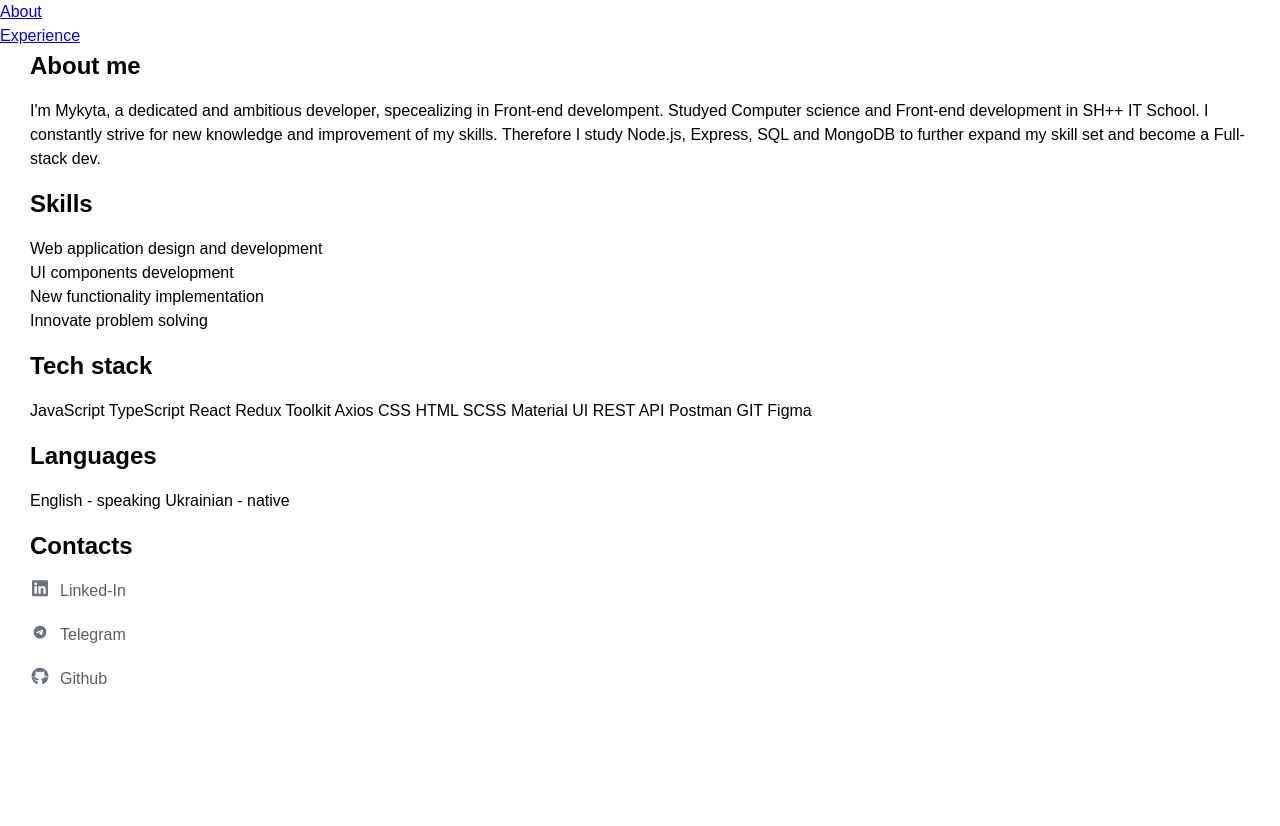
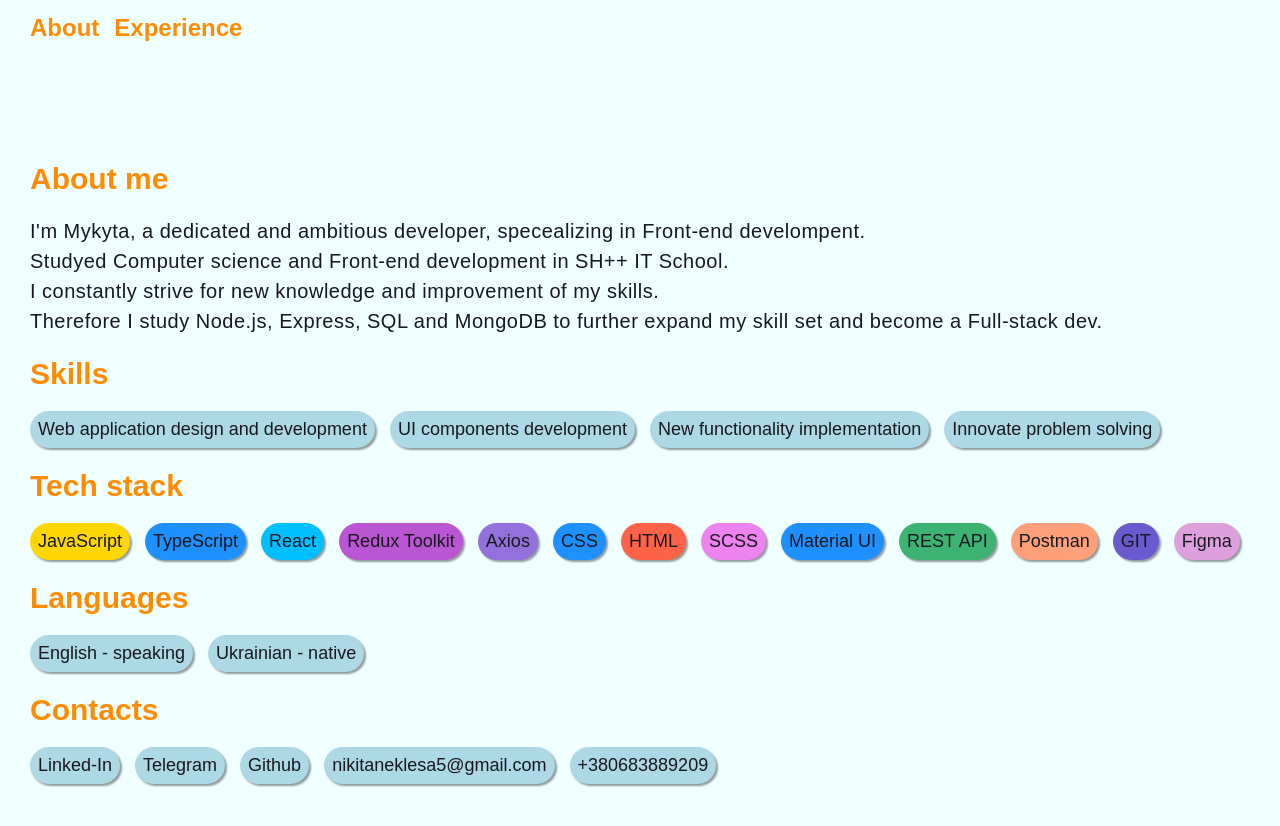
Before and after one commit to FatCaf/homepage, a plain HTML site: page index.html in a window 1280 px wide. Before the commit the page ends 800 px from the top, so only its background shows below. Drawn offline with Linux system fonts and the light colour scheme.

Commit message:
ui/ux improvements and copy to clipboard func

```diff
--- a/index.html
+++ b/index.html
@@ -9,125 +9,108 @@
 		<title>Résumé</title>
 	</head>
 	<body>
-		<head class="head">
+		<header class="head">
+			<div class="container">
 				<nav class="navigation">
-				<ul class="navigation-list">
-					<li class="navigation-list-item"><a href="#" id="about">About</a></li>
+					<ul class="navigation-list fh-start">
+						<li class="navigation-list-item">
+							<a href="#" id="about">About</a>
+						</li>
 						<li class="navigation-list-item">
 							<a href="#" id="experience">Experience</a>
 						</li>
 					</ul>
 				</nav>
-		</head>
+			</div>
+		</header>
 		<main>
 			<section class="about">
 				<div class="container">
 					<div class="about-row fv">
 						<h2>About me</h2>
-						<p class="intro_text">
+						<p class="about-text">
 							I'm Mykyta, a dedicated and ambitious developer, specealizing in
-							Front-end develompent. Studyed Computer science and Front-end
-							development in SH++ IT School. I constantly strive for new
-							knowledge and improvement of my skills. Therefore I study Node.js,
-							Express, SQL and MongoDB to further expand my skill set and become
-							a Full-stack dev.
+							Front-end develompent.<br />
+							Studyed Computer science and Front-end development in SH++ IT
+							School. <br />
+							I constantly strive for new knowledge and improvement of my
+							skills.<br />
+							Therefore I study Node.js, Express, SQL and MongoDB to further
+							expand my skill set and become a Full-stack dev.
 						</p>
 						<h2>Skills</h2>
-						<div class="skills-block">
+						<div class="skills-block fh-start">
+							<div class="chip">
 								<p>Web application design and development</p>
-							<p>UI components development</p>
+							</div>
+							<div class="chip"><p>UI components development</p></div>
+							<div class="chip">
 								<p>New functionality implementation</p>
-							<p>Innovate problem solving</p>
+							</div>
+							<div class="chip"><p>Innovate problem solving</p></div>
 						</div>
 						<h2>Tech stack</h2>
-						<div class="tech-stack-block">
-							<span>JavaScript</span>
-							<span>TypeScript</span>
-							<span>React</span>
-							<span>Redux Toolkit</span>
-							<span>Axios</span>
-							<span>CSS</span>
-							<span>HTML</span>
-							<span>SCSS</span>
-							<span>Material UI</span>
-							<span>REST API</span>
-							<span>Postman</span>
-							<span>GIT</span>
-							<span>Figma</span>
+						<div class="tech-stack-block fh-start">
+							<div class="chip js"><span>JavaScript</span></div>
+							<div class="chip ts"><span>TypeScript</span></div>
+							<div class="chip react"><span>React</span></div>
+							<div class="chip redux"><span>Redux Toolkit</span></div>
+							<div class="chip axios"><span>Axios</span></div>
+							<div class="chip css"><span>CSS</span></div>
+							<div class="chip html"><span>HTML</span></div>
+							<div class="chip scss"><span>SCSS</span></div>
+							<div class="chip mui"><span>Material UI</span></div>
+							<div class="chip rest"><span>REST API</span></div>
+							<div class="chip postman"><span>Postman</span></div>
+							<div class="chip git"><span>GIT</span></div>
+							<div class="chip figma"><span>Figma</span></div>
 						</div>
 						<h2>Languages</h2>
-						<div class="languages-block">
-							<span>English - speaking</span>
-							<span>Ukrainian - native</span>
+						<div class="languages-block fh-start">
+							<div class="chip"><span>English - speaking</span></div>
+							<div class="chip"><span>Ukrainian - native</span></div>
 						</div>
 						<h2>Contacts</h2>
-						<div class="contacts-block">
+						<div class="contacts-block fh-start">
 							<a
 								href="https://www.linkedin.com/in/mykyta-neklesa/"
 								rel="author"
-								class="contact-info__item"
+								class="contact-item"
 								target="_blank"
 							>
-								<div class="contact-info__item-icon-wrapper">
-									<svg
-										class="contact-info__item-icon"
-										xmlns="http://www.w3.org/2000/svg"
-										viewBox="0 0 448 512"
-									>
-										<path
-											d="M416 32H31.9C14.3 32 0 46.5 0 64.3v383.4C0 465.5 14.3 480 31.9
-                                          480H416c17.6 0 32-14.5 32-32.3V64.3c0-17.8-14.4-32.3-32-32.3zM135.4
-                                          416H69V202.2h66.5V416zm-33.2-243c-21.3 0-38.5-17.3-38.5-38.5S80.9
-                                          96 102.2 96c21.2 0 38.5 17.3 38.5 38.5 0 21.3-17.2 38.5-38.5
-                                          38.5zm282.1 243h-66.4V312c0-24.8-.5-56.7-34.5-56.7-34.6 0-39.9
-                                          27-39.9 54.9V416h-66.4V202.2h63.7v29.2h.9c8.9-16.8 30.6-34.5
-                                          62.9-34.5 67.2 0 79.7 44.3 79.7 101.9V416z"
-										></path>
-									</svg>
+								<div class="chip">
+									<span>Linked-In</span>
 								</div>
-								<span>Linked-In</span>
 							</a>
 							<a
-								href="https://www.linkedin.com/in/mykyta-neklesa/"
+								href="https://t.me/mneklesa"
 								rel="author"
-								class="contact-info__item"
+								class="contact-item"
 								target="_blank"
 							>
-								<div class="contact-info__item-icon-wrapper">
-									<svg
-										class="contact-info__item-icon"
-										xmlns="http://www.w3.org/2000/svg"
-										viewBox="0 0 64 64"
-										width="96px"
-										height="96px"
-									>
-										<path
-											d="M32,10c12.15,0,22,9.85,22,22s-9.85,22-22,22s-22-9.85-22-22S19.85,10,32,10z M39.589,40.968	c0.404-1.241,2.301-13.615,2.534-16.054c0.071-0.738-0.163-1.229-0.619-1.449c-0.553-0.265-1.371-0.133-2.322,0.21	c-1.303,0.47-17.958,7.541-18.92,7.951c-0.912,0.388-1.775,0.81-1.775,1.423c0,0.431,0.256,0.673,0.96,0.924	c0.732,0.261,2.577,0.82,3.668,1.121c1.05,0.29,2.243,0.038,2.913-0.378c0.709-0.441,8.901-5.921,9.488-6.402	c0.587-0.48,1.056,0.135,0.576,0.616c-0.48,0.48-6.102,5.937-6.844,6.693c-0.901,0.917-0.262,1.868,0.343,2.249	c0.689,0.435,5.649,3.761,6.396,4.295c0.747,0.534,1.504,0.776,2.198,0.776C38.879,42.942,39.244,42.028,39.589,40.968z"
-										/>
-									</svg>
+								<div class="chip">
+									<span>Telegram</span>
 								</div>
-								<span>Telegram</span>
 							</a>
 							<a
-								href="https://www.linkedin.com/in/mykyta-neklesa/"
+								href="https://github.com/FatCaf"
 								rel="author"
-								class="contact-info__item"
+								class="contact-item"
 								target="_blank"
 							>
-								<div class="contact-info__item-icon-wrapper">
-									<svg
-										class="contact-info__item-icon"
-										xmlns="http://www.w3.org/2000/svg"
-										viewBox="0 0 50 50"
-										width="100px"
-										height="100px"
-									>
-										<path
-											d="M17.791,46.836C18.502,46.53,19,45.823,19,45v-5.4c0-0.197,0.016-0.402,0.041-0.61C19.027,38.994,19.014,38.997,19,39 c0,0-3,0-3.6,0c-1.5,0-2.8-0.6-3.4-1.8c-0.7-1.3-1-3.5-2.8-4.7C8.9,32.3,9.1,32,9.7,32c0.6,0.1,1.9,0.9,2.7,2c0.9,1.1,1.8,2,3.4,2 c2.487,0,3.82-0.125,4.622-0.555C21.356,34.056,22.649,33,24,33v-0.025c-5.668-0.182-9.289-2.066-10.975-4.975 c-3.665,0.042-6.856,0.405-8.677,0.707c-0.058-0.327-0.108-0.656-0.151-0.987c1.797-0.296,4.843-0.647,8.345-0.714 c-0.112-0.276-0.209-0.559-0.291-0.849c-3.511-0.178-6.541-0.039-8.187,0.097c-0.02-0.332-0.047-0.663-0.051-0.999 c1.649-0.135,4.597-0.27,8.018-0.111c-0.079-0.5-0.13-1.011-0.13-1.543c0-1.7,0.6-3.5,1.7-5c-0.5-1.7-1.2-5.3,0.2-6.6 c2.7,0,4.6,1.3,5.5,2.1C21,13.4,22.9,13,25,13s4,0.4,5.6,1.1c0.9-0.8,2.8-2.1,5.5-2.1c1.5,1.4,0.7,5,0.2,6.6c1.1,1.5,1.7,3.2,1.6,5 c0,0.484-0.045,0.951-0.11,1.409c3.499-0.172,6.527-0.034,8.204,0.102c-0.002,0.337-0.033,0.666-0.051,0.999 c-1.671-0.138-4.775-0.28-8.359-0.089c-0.089,0.336-0.197,0.663-0.325,0.98c3.546,0.046,6.665,0.389,8.548,0.689 c-0.043,0.332-0.093,0.661-0.151,0.987c-1.912-0.306-5.171-0.664-8.879-0.682C35.112,30.873,31.557,32.75,26,32.969V33 c2.6,0,5,3.9,5,6.6V45c0,0.823,0.498,1.53,1.209,1.836C41.37,43.804,48,35.164,48,25C48,12.318,37.683,2,25,2S2,12.318,2,25 C2,35.164,8.63,43.804,17.791,46.836z"
-										/>
-									</svg>
+								<div class="chip">
+									<span>Github</span>
 								</div>
-								<span>Github</span>
+							</a>
+							<a href="#" rel="author" class="contact-item">
+								<div class="chip">
+									<span id="email">nikitaneklesa5@gmail.com</span>
+								</div>
+							</a>
+							<a href="tel:+380683889209" rel="author" class="contact-item">
+								<div class="chip">
+									<span>+380683889209</span>
+								</div>
 							</a>
 						</div>
 					</div>
--- a/scripts/index.js
+++ b/scripts/index.js
@@ -7,6 +7,16 @@ const projects = document.querySelectorAll('.project-item');
 const button = document.getElementById('button');
 const modalWrapper = document.getElementById('modal-wrapper');
 const modal = document.getElementById('modal');
+const email = document.getElementById('email');
+
+email.addEventListener('click', () => {
+	const text = email.innerText;
+
+	navigator.clipboard.writeText(text);
+
+	alert(text + ' copied to clipboard');
+});
+
 button.addEventListener('click', () => {
 	modalWrapper.style.display = 'block';
 	modal.innerHTML = createModal(test);
--- a/styles.css
+++ b/styles.css
@@ -8,14 +8,71 @@ body {
 	font-family: Arial, Helvetica, sans-serif;
 	line-height: 1.5;
 	position: relative;
-	--primary-text-color: #181820;
-	--secondary-text-color: #5c5c62;
-	--durability-text-color: #6a737d9c;
+	background-color: #f0ffff;
+	--secondary-text-color: #181820;
 	--icon-color: #6a737d;
 	--border-color: #ff9a0045;
-	--text-decoration-color: #ff9a00;
+	--primary-text-color: #ff8c00;
+	--chip-padding: 5px 8px;
+	--chip-font-size: 18px;
+	--chip-border-radius: 24px;
+	--chip-shadow: 2px 2px 2px rgba(0, 0, 0, 0.4);
 }
 
+ul,
+li {
+	list-style: none;
+}
+
+a {
+	text-decoration: none;
+	color: var(--primary-text-color);
+}
+
+h2 {
+	font-size: 30px;
+	font-weight: bold;
+	color: var(--primary-text-color);
+}
+
+p {
+	color: var(--secondary-text-color);
+}
+
+span {
+	color: var(--secondary-text-color);
+}
+
+/* Utility classes */
+
+.fh {
+	display: flex;
+	flex-direction: row;
+	justify-content: space-between;
+}
+
+.fh-start {
+	display: flex;
+	flex-direction: row;
+	justify-content: start;
+	gap: 15px;
+}
+
+.fv {
+	display: flex;
+	flex-direction: column;
+	justify-content: space-between;
+}
+
+.container {
+	margin: 0 auto;
+	padding: 0 30px;
+	max-width: 1400px;
+}
+
+/* Utiliti classes */
+
+/* Modal */
 .modal-wrapper {
 	position: absolute;
 	width: 100%;
@@ -41,21 +98,110 @@ body {
 	height: 200px;
 }
 
+/* Modal */
+
+/* Header */
+
+.head {
+	padding: 10px 0;
+}
+
+.navigation-list-item a {
+	font-size: 24px;
+	font-weight: bold;
+	cursor: pointer;
+}
+
+.navigation-list-item a:hover {
+	text-decoration: underline;
+}
+/* Header */
+
+/* About */
 .about {
+	margin: 100px 0;
 }
 
 .about-row {
 	gap: 15px;
 }
 
+.about-text {
+	line-height: 1.5;
+	letter-spacing: 0.5px;
+	text-align: left;
+	font-size: 20px;
+}
+
+.chip {
+	padding: var(--chip-padding);
+	border-radius: var(--chip-border-radius);
+	background-color: rgb(173, 216, 230);
+	box-shadow: var(--chip-shadow);
+	font-size: var(--chip-font-size);
+}
+
+.js {
+	background-color: #ffd700;
+}
+
+.ts {
+	background-color: #1e90ff;
+}
+
+.react {
+	background-color: #00bfff;
+}
+
+.redux {
+	background-color: #ba55d3;
+}
+
+.axios {
+	background-color: #9370db;
+}
+
+.css {
+	background-color: #1e90ff;
+}
+
+.html {
+	background-color: #ff6347;
+}
+
+.scss {
+	background-color: #ee82ee;
+}
+
+.mui {
+	background-color: #1e90ff;
+}
+
+.rest {
+	background-color: #3cb371;
+}
+
+.postman {
+	background-color: #ffa07a;
+}
+
+.git {
+	background-color: #6a5acd;
+}
+
+.figma {
+	background-color: #dda0dd;
+}
+
+.contact-item:hover {
+	text-decoration: underline;
+}
+
+/* About */
+
+/* Experience */
 .experience {
 	display: none;
-}
-
-.container {
-	margin: 0 auto;
-	padding: 0 30px;
-	max-width: 1400px;
 }
 
 .experience-row {
@@ -129,41 +275,8 @@ body {
 	transform: rotateY(180deg);
 }
 
-.fh {
-	display: flex;
-	flex-direction: row;
-	justify-content: space-between;
-}
+/* Experience */
 
-.fv {
-	display: flex;
-	flex-direction: column;
-	justify-content: space-between;
-}
+/* Media */
 
-.contact-info__item {
-	color: var(--secondary-text-color);
-	text-decoration: none;
-	display: flex;
-	justify-content: start;
-}
-
-.contact-info__item:not(:last-child) {
-	margin-bottom: 20px;
-}
-
-.contact-info__item-icon-wrapper {
-	margin-right: 10px;
-	width: 20px;
-	display: flex;
-	justify-content: center;
-}
-
-.contact-info__item-icon path {
-	fill: var(--icon-color);
-}
-
-.contact-info__item-icon {
-	height: 1.1428rem;
-	vertical-align: text-bottom;
-}
+/* Media */
```
Lines whose indentation alone changed are shown as unchanged.
